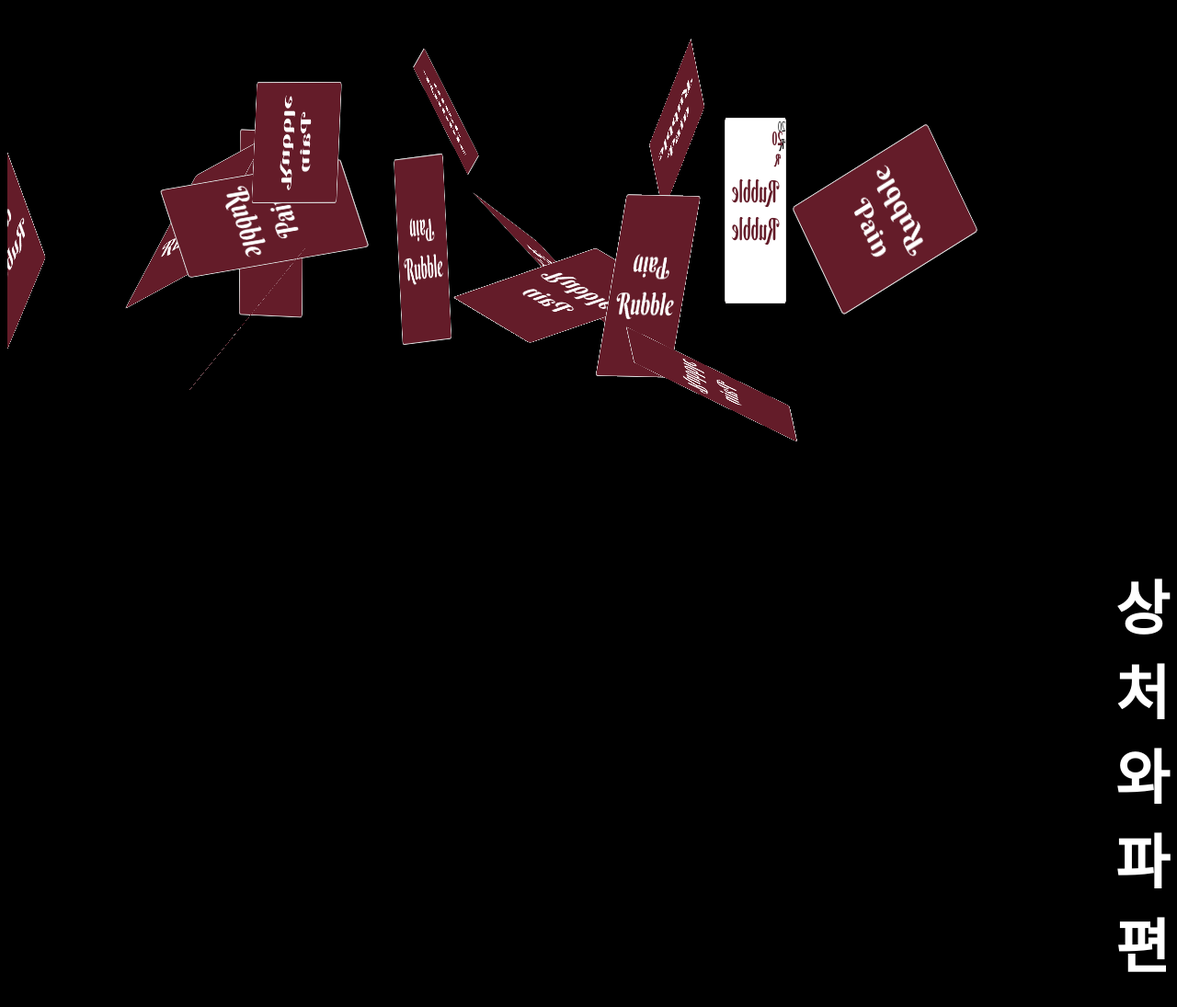
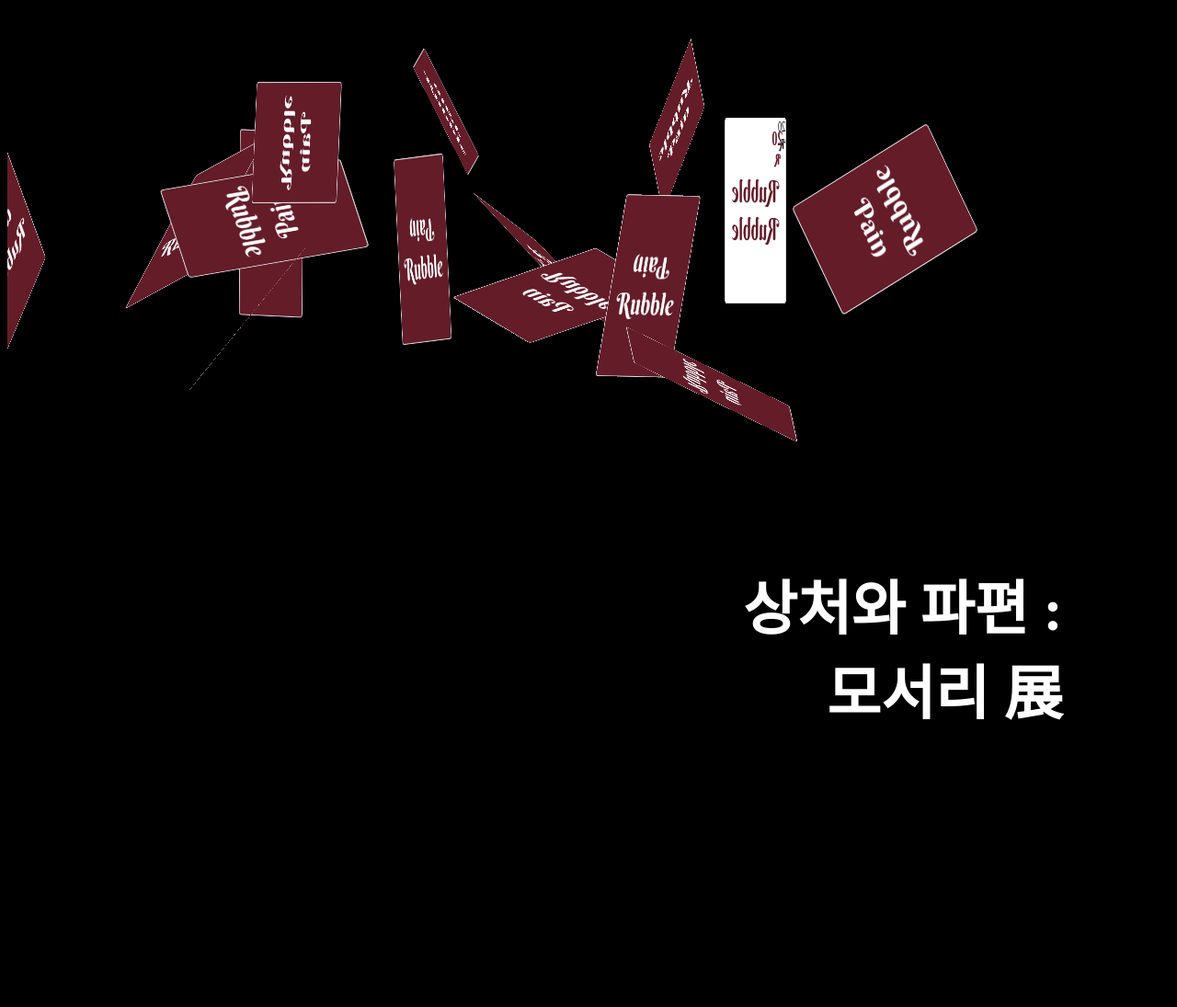
Before and after one commit to mozering/2020-06-04, a plain HTML site: page index.html in a window 1280 px wide. Shown: the top 1095 px of the page at 92% size. Drawn offline with Linux system fonts and the light colour scheme.

Commit message:
Add files via upload

```diff
--- a/index.html
+++ b/index.html
@@ -12,7 +12,7 @@
           background-color: black;
 }
 .maintext { position: relative;}
-.maintext h1{color: white; font-size: 4em; position: absolute; left: 1200px; top: -200px; text-align: right;}
+.maintext h1{color: white; font-size: 4em; position: absolute; left: 800px; top: -200px; text-align: right;}
 
 #play {
   height: 95vh;
```
